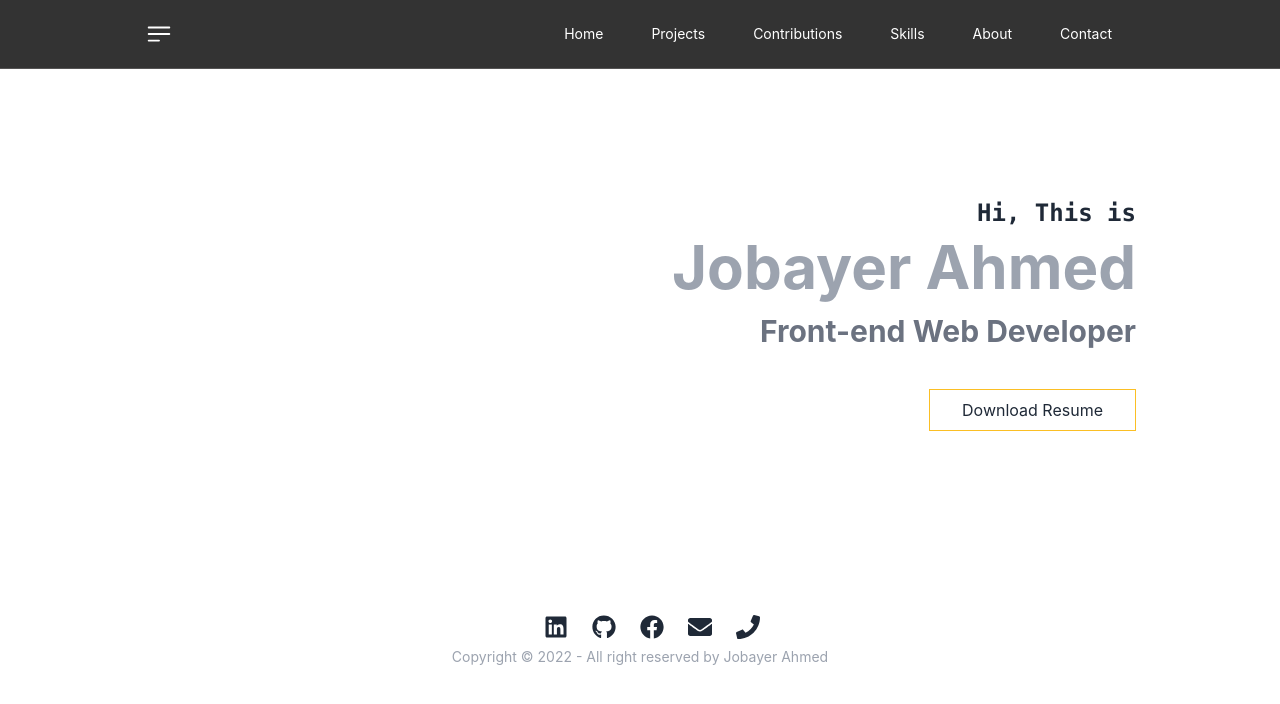
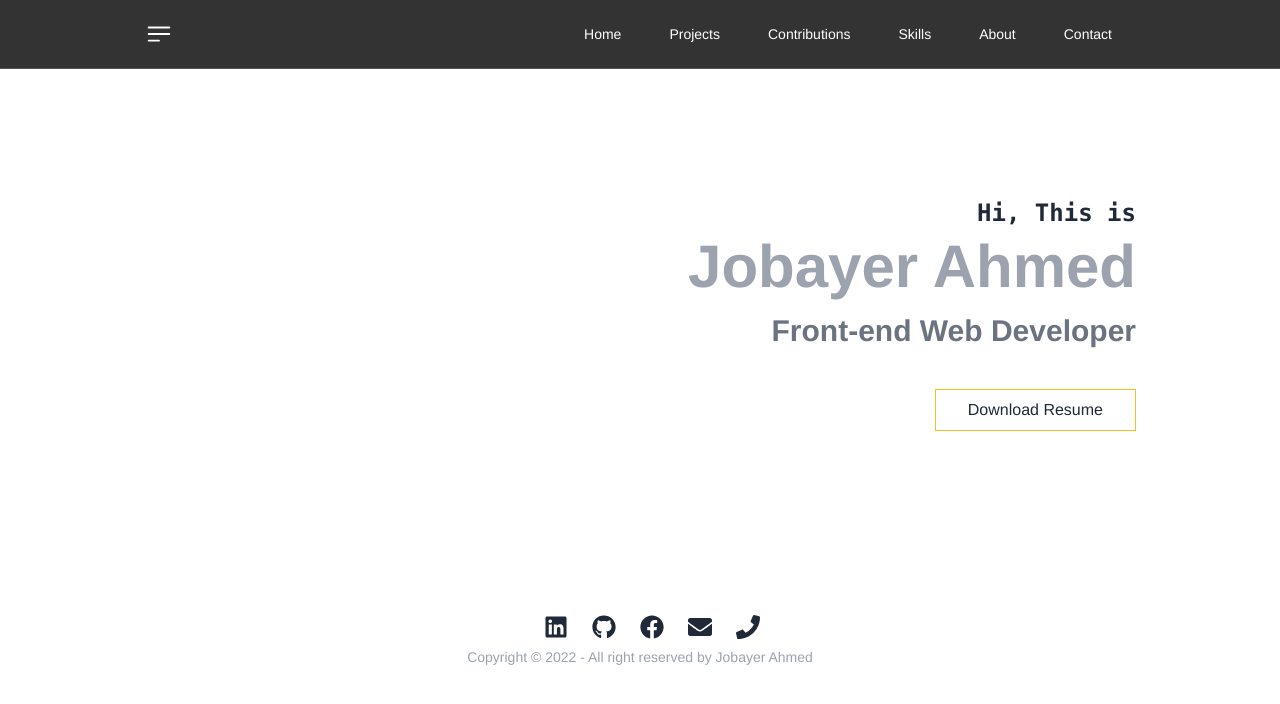
Before and after one commit to Jobayer109/My-portfolio, a React (Create React App) app: page / in a window 1280 px wide. Shown: the top 704 px of the page. Built offline with nearby package versions, Linux system fonts and the light colour scheme.

Commit message:
Font family issue resoled

```diff
--- a/src/index.css
+++ b/src/index.css
@@ -4,15 +4,13 @@
 
 body {
   margin: 0;
-  font-family: -apple-system, BlinkMacSystemFont, "Segoe UI", "Roboto", "Oxygen",
-    "Ubuntu", "Cantarell", "Fira Sans", "Droid Sans", "Helvetica Neue",
-    sans-serif;
+  font-family: "Fira Sans", "Ubuntu", "Cantarell", "Fira Sans", "Droid Sans",
+    "Helvetica Neue", sans-serif;
   -webkit-font-smoothing: antialiased;
   -moz-osx-font-smoothing: grayscale;
   overflow-x: hidden;
 }
 
 code {
-  font-family: source-code-pro, Menlo, Monaco, Consolas, "Courier New",
-    monospace;
+  font-family: "Courier New", monospace;
 }
```
